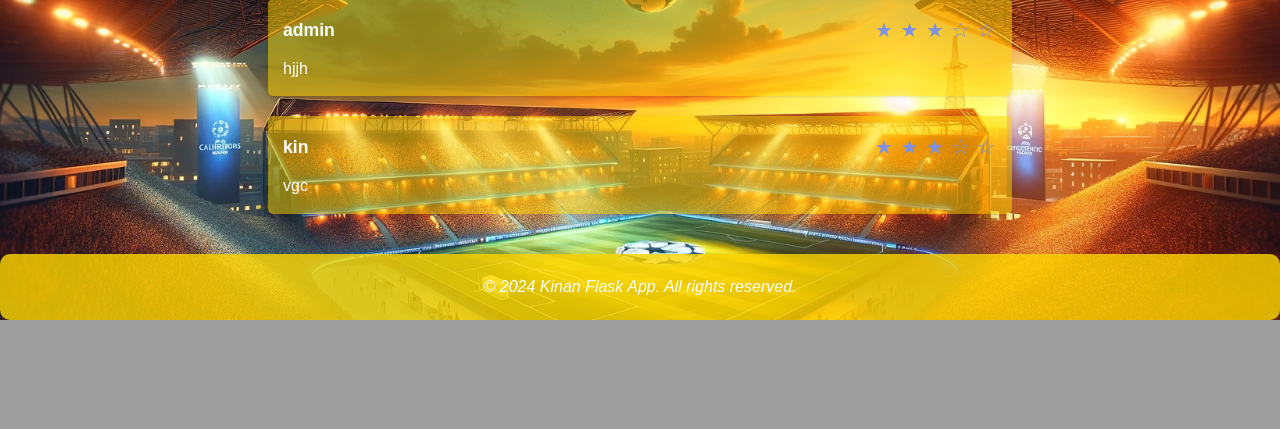
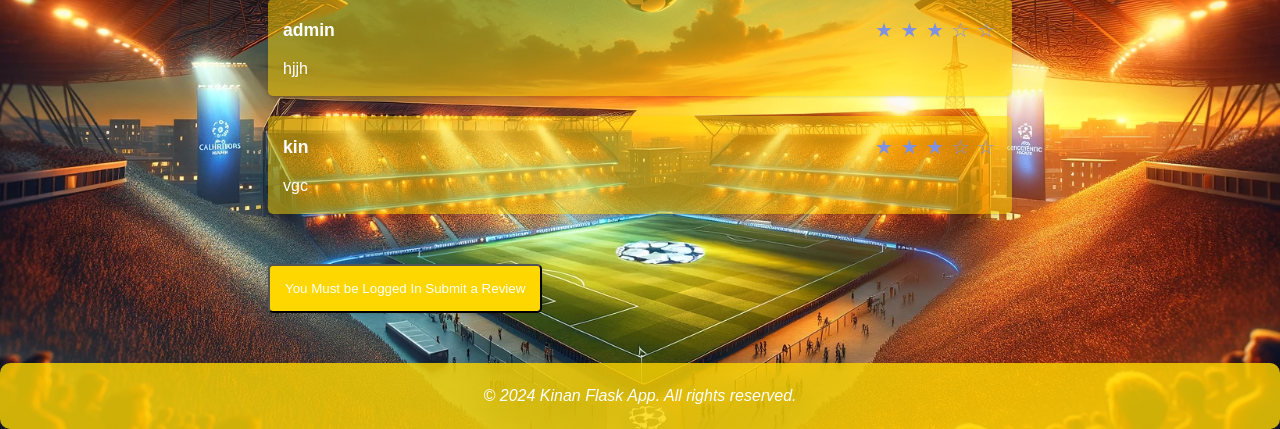
Before and after one commit to kinanhino/flask-sqlite-stadiums, a Flask app: page /stadium/1 in a window 1280 px wide. Shown: the part 1783-2212 px from the top of the page. Before the commit the page ends 2103 px from the top, so only its background shows below. Run offline with Flask 3, Linux system fonts and the light colour scheme.

Commit message:
more modifications for accesability

```diff
--- a/app.py
+++ b/app.py
@@ -1,9 +1,9 @@
 from flask import Flask
 from flask_migrate import Migrate
 from utilities import db, configure_routes
-
+import os
 app = Flask(__name__)
-app.secret_key = 'DKNncsknknKND43432fnfsk200283jdDKff2kDVCnkk'
+app.secret_key = os.getenv('SECRET_KEY')
 app.config['SQLALCHEMY_DATABASE_URI'] = 'sqlite:///stadiums.db'
 
 db.init_app(app)
@@ -13,6 +13,5 @@ migrate = Migrate(app, db)
 configure_routes(app)
 
 
-
 if __name__ == "__main__":
     app.run(debug=True, port=5005)
--- a/static/css/stadium_details.css
+++ b/static/css/stadium_details.css
@@ -113,8 +113,18 @@
     margin: auto 2px;
 }
 
+.no-user-review button {
+    background-color: rgba(255,215,0, 1);
+    border-radius: 5px;
+    padding: 15px;
+    margin: 30px 20%;
+    box-shadow: 0 1px 3px rgba(0,0,0,0.1);
+    color: #fff;
 
-
+}
+.no-user-review button:hover {
+    background-color: rgba(255,215,0, 0.5);
+}
 .stadium-reviews {
     padding: 20px;
    /* background-color: rgba(248, 218, 51, 0.624); */
--- a/templates/base.html
+++ b/templates/base.html
@@ -4,7 +4,7 @@
     <meta charset="UTF-8">
     <title>{% block title %}My Flask App{% endblock %}</title>
     <!-- Common CSS -->
-    <link rel="stylesheet" href="{{ url_for('static', filename='css/main.css') }}">
+    <link rel="stylesheet" href="{{ url_for('static', filename='css/nav_foot.css') }}">
     {% block head %}
     {% endblock %}
     <!-- Add other common CSS/JS files here -->
--- a/templates/home.html
+++ b/templates/home.html
@@ -10,6 +10,7 @@
             <div class="stadium-item">
                 <h3>{{ stadium.name }}</h3>
                 <button class="button-img" onclick="window.location.href='{{ url_for('stadium_details', stadium_id=stadium.id) }}'">
+
                     <img src="{{ stadium.image_url }}" alt="{{ stadium.name }}">
                 </button>
             </div>
--- a/templates/login.html
+++ b/templates/login.html
@@ -23,8 +23,11 @@
     <label for="password">Password</label><br>
     <input type="password" id="password" name="password" required><br>
 
-    <input type="submit" value="Login">
+    <input type="submit" value="Login"><br><br>
+    <a href="{{ url_for('register') }}">Don't have an account?</a>
+
   </form>
+
 {% endblock content %}
 
 {% block footer_class %}login-footer{% endblock footer_class %}
--- a/templates/register.html
+++ b/templates/register.html
@@ -32,7 +32,9 @@
         <label for="re-password">Confirm Password</label><br>
         <input type="password" id="re-password" name="re-password" required><br>
 
-        <input type="submit" value="Register">
+        <input type="submit" value="Register"><br>
+        <a href="{{ url_for('login') }}">Already have an account?</a>
+
     </form>
 {% endblock content %}
 
--- a/templates/stadium_details.html
+++ b/templates/stadium_details.html
@@ -65,6 +65,14 @@
         </form>
     </div>
     {% endif %}
+    {% if not user_logged %}
+        <div class="no-user-review">
+            <form action="{{ url_for('login') }}">
+                <button type="submit">You Must be Logged In Submit a Review</button>
+            </form>
+        </div>
+    {% endif %}
+
 {% endblock content %}
 
 {% block footer_class %}home-footer{% endblock %}
--- a/views.py
+++ b/views.py
@@ -1,7 +1,9 @@
-from flask import render_template, request, redirect,flash,session,url_for
-from models import Stadium,User, Reviews
+from flask import render_template, request, redirect, flash, session, url_for
+from models import Stadium, User, Reviews
 from utilities import db
 import hashlib
+
+
 def login():
     if request.method == 'GET':
         return render_template('login.html')
@@ -16,12 +18,11 @@ def login():
                 session['is_admin'] = user.is_admin == 1
                 return redirect(url_for('home'))
             else:
-                flash("You've entered incorrect password","error")
+                flash("You've entered incorrect password", "error")
                 return redirect(url_for('login'))
         else:
-            flash("Username does not exist. Try Signing Up First...","error")
+            flash("Username does not exist. Try Signing Up First...", "error")
             return redirect(url_for('login'))
-
 
 
 def register():
@@ -32,7 +33,7 @@ def register():
         if check_password(password):
 
             if password != re_password:
-                flash("Passwords must match!","error")
+                flash("Passwords must match!", "error")
 
             else:
                 username = request.form.get('username')
@@ -40,26 +41,26 @@ def register():
                     user = User.query.filter_by(username=username).first()
                     print(user)
                     if user:
-                        flash("Username already Exists!","error")
+                        flash("Username already Exists!", "error")
                     else:
                         new_user = User(
                             first_name=request.form.get('firstname'),
                             last_name=request.form.get('lastname'),
                             username=username,
                             password=hash_password(password),
-                            #is_admin=1
+                            # is_admin=1
                         )
                         db.session.add(new_user)
                         db.session.commit()
-                        flash("User Successfully Signed Up","info")
+                        flash("User Successfully Signed Up", "info")
                         return redirect(url_for('login'))
                 else:
-                    flash("Username must be Alphanumeric only with atleast 3 chars!","error")
+                    flash("Username must be Alphanumeric only with atleast 3 chars!", "error")
         else:
-            flash("Password Must Have","error")
-            flash("At least 8 characters long","error")
-            flash("Contains at least one digit","error")
-            flash("Contains at least one special character","error")
+            flash("Password Must Have", "error")
+            flash("At least 8 characters long", "error")
+            flash("Contains at least one digit", "error")
+            flash("Contains at least one special character", "error")
 
     return render_template('register.html')
 
@@ -73,7 +74,7 @@ def add_stadium():
             general_info=request.form.get('general_info'),
             year_established=request.form.get('year_established'),
             maintenance_company=request.form.get('maintenance_company'),
-            dimensions = request.form.get('dimensions')
+            dimensions=request.form.get('dimensions')
         )
         db.session.add(new_stadium)
         db.session.commit()
@@ -97,7 +98,7 @@ def stadium_details(stadium_id):
         print(stadium)
         reviews = get_reviews_for_stadium(stadium_id)
         print(reviews)
-        return render_template('stadium_details.html', stadium=stadium,reviews=reviews,user_logged=username)
+        return render_template('stadium_details.html', stadium=stadium, reviews=reviews, user_logged=username)
     else:
         review_text = request.form.get("review-text")
         rating = request.form.get("rating")
@@ -109,13 +110,13 @@ def stadium_details(stadium_id):
                 review_text=review_text,
                 review_stars=int(rating)
             )
-            print(stadium_id,username,review_text,rating)
-            print(type(stadium_id),type(username),type(review_text),type(rating))
+            print(stadium_id, username, review_text, rating)
+            print(type(stadium_id), type(username), type(review_text), type(rating))
 
             db.session.add(new_review)
             db.session.commit()
         else:
-            flash("You Must Specify Stars Number","error")
+            flash("You Must Specify Stars Number", "error")
 
         return redirect(url_for('stadium_details', stadium_id=stadium_id))
 
@@ -124,20 +125,29 @@ def get_reviews_for_stadium(stadium_id):
     reviews = Reviews.query.filter_by(stadium_id=stadium_id).all()
     return reviews
 
+
 def logout():
     session.clear()
     return redirect(url_for('login'))
 
+
 def hash_password(password):
     return hashlib.sha256(password.encode()).hexdigest()
+
 
 def verify_password(stored_password_hash, user_password):
     return stored_password_hash == hash_password(user_password)
 
+
 def check_username(username):
     return len(username) >= 3 and username.isalnum()
+
 
 def check_password(password):
     return (len(password) >= 8 and
             any(char.isdigit() for char in password) and
             any(not char.isalnum() for char in password))
+
+
+def delete_stadium(stadium_id):
+    pass
```
Also changed, not shown: 1 other file.
